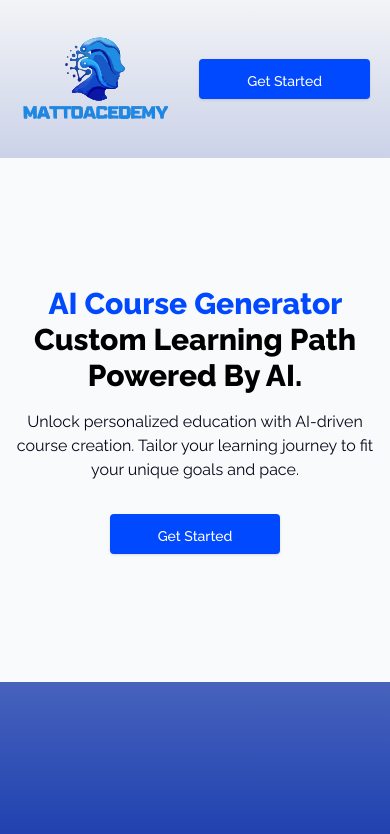
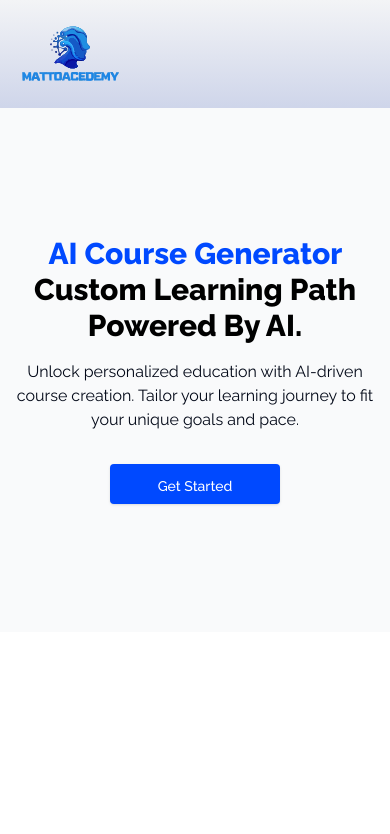
Before and after one commit to Longman14/videobook, a Next.js app: page / in a window 390 px wide. Shown: the top 834 px of the page. Built offline with nearby package versions, Linux system fonts and the light colour scheme.

Commit message:
bug fixes

```diff
--- a/next.config.mjs
+++ b/next.config.mjs
@@ -1,7 +1,7 @@
 /** @type {import('next').NextConfig} */
 const nextConfig = {
     images:{
-        domains:['cloud.appwrite.io', 'img.clerk.com']
+        domains:['cloud.appwrite.io', 'img.clerk.com', 'images.unsplash.com']
     }
 };
 
--- a/src/app/(auth)/sign-in/[[...sign-in]]/page.tsx
+++ b/src/app/(auth)/sign-in/[[...sign-in]]/page.tsx
@@ -1,4 +1,5 @@
 import { SignIn } from '@clerk/nextjs'
+import Image from 'next/image'
 
 export default function Page() {
   return (
@@ -6,11 +7,8 @@ export default function Page() {
   <section className="bg-white">
     <div className="lg:grid lg:min-h-screen lg:grid-cols-12">
       <section className="relative flex h-32 items-end bg-gray-900 lg:col-span-5 lg:h-full xl:col-span-6">
-        <img
-          alt=""
-          src="https://images.unsplash.com/photo-1617195737496-bc30194e3a19?ixlib=rb-1.2.1&ixid=MnwxMjA3fDB8MHxwaG90by1wYWdlfHx8fGVufDB8fHx8&auto=format&fit=crop&w=870&q=80"
-          className="absolute inset-0 h-full w-full object-cover opacity-80"
-        />
+      <Image src="/welcome.jpg" alt='Sign in image' width={300} height={300} className='absolute inset-0 h-full w-full object-cover opacity-80'/>
+
 
         <div className="hidden lg:relative lg:block lg:p-12">
           <a className="block text-white" href="#">
@@ -60,12 +58,11 @@ export default function Page() {
             </a>
 
             <h1 className="mt-2 text-2xl font-bold text-gray-900 sm:text-3xl md:text-4xl">
-              Welcome to Squid 🦑
+              Welcome to MattDacademy
             </h1>
 
             <p className="mt-4 leading-relaxed text-gray-500">
-              Lorem, ipsum dolor sit amet consectetur adipisicing elit. Eligendi nam dolorum aliquam,
-              quibusdam aperiam voluptatum.
+
             </p>
           </div>
   <SignIn/>
--- a/src/app/_components/Header.jsx
+++ b/src/app/_components/Header.jsx
@@ -7,15 +7,15 @@ function Header() {
   return (
     <div className="flex justify-between items-center px-5 py-1 shadow-md">
       <Link href={'/'}>
-      <Image src={'/logo.svg'} width={150} height={50} alt="Logo" />
+        <Image src={'/logo.svg'} width={100} height={50} alt="Logo" className="mr-auto" />
       </Link>
       <Link href={'/dashboard'} passHref>
         <Button
-          className="block w-full rounded bg-primary px-12 py-3 text-sm font-medium text-white shadow hover:bg-secondary focus:outline-none focus:ring active:bg-red-500 sm:w-auto"
+          className="hidden md:block w-full rounded bg-primary px-12 py-3 text-sm font-medium text-white shadow hover:bg-secondary focus:outline-none focus:ring active:bg-red-500 sm:w-auto"
         >
           Get Started
         </Button>
-        </Link>
+      </Link>
     </div>
   );
 }
--- a/src/app/page.tsx
+++ b/src/app/page.tsx
@@ -12,7 +12,7 @@ import Hero from "./_components/Hero.jsx";
 
 export default function Home() {
   return (
-    <div className="min-h-screen bg-gradient-to-b from-gray-100 to-blue-800">
+    <div className="bg-gradient-to-b from-gray-100 to-blue-800">
       <Header />
       <Hero />
 
```
Also changed, not shown: 1 other file (tests, documents, lock files or other folders).
